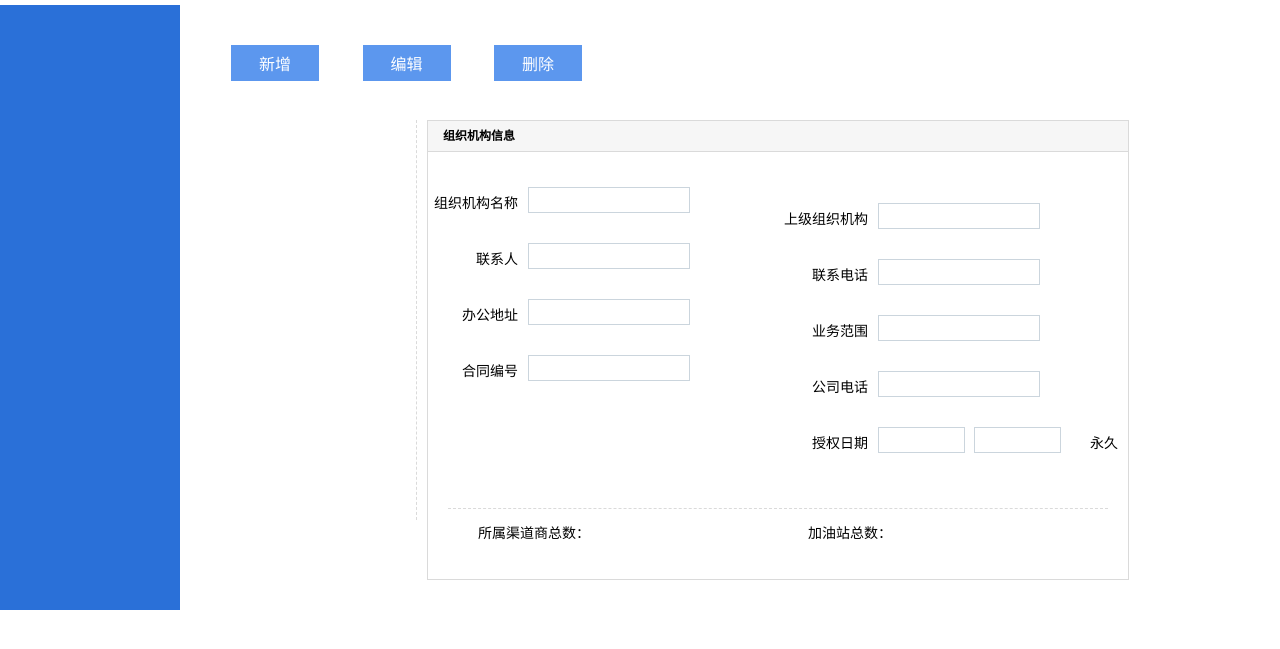
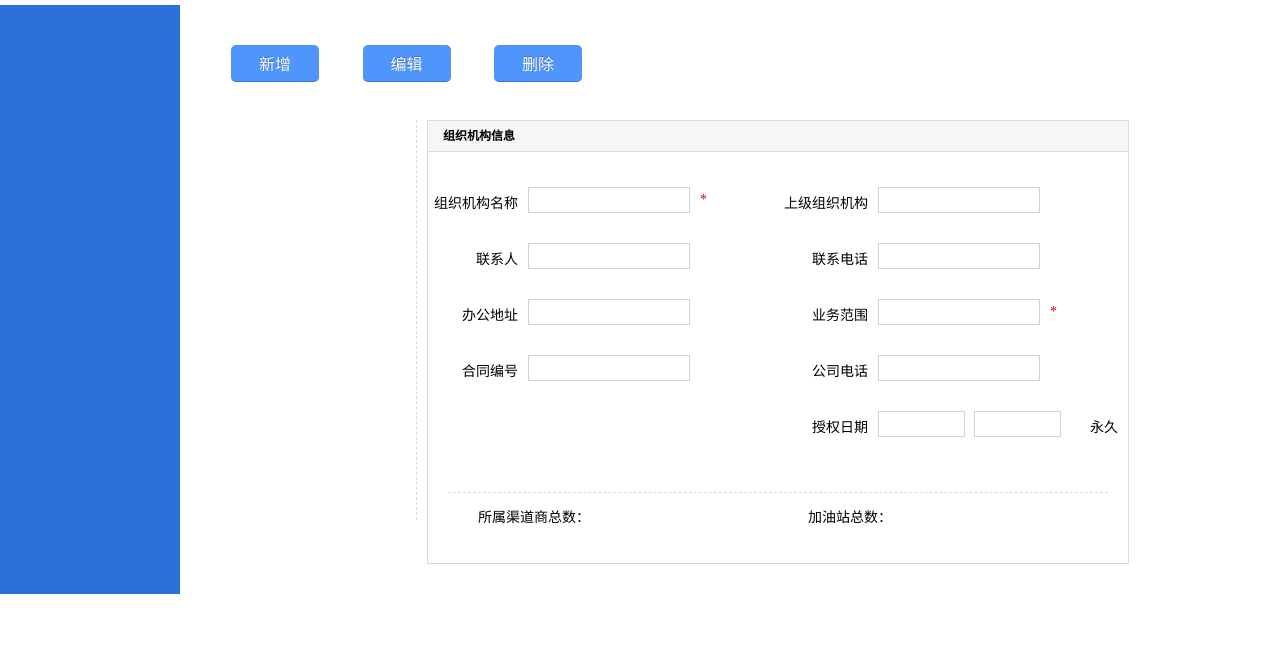
Before and after one commit to lilinchun1/gas_station_erp, a PHP site: page /qdAdmin/Tpl/configuration/org_index.html in a window 1280 px wide. Shown: the top 649 px of the page. Run offline with PHP 8.4, Linux system fonts and the light colour scheme.

Commit message:
624样式调整上午end

```diff
--- a/Public/js/default_load.js
+++ b/Public/js/default_load.js
@@ -1,12 +1,14 @@
 $(function(){
 	//可查看url集合str
 	var urlStr = $(".urlStr").val();
+	//alert(urlStr);
 	//当前页面url
 	var nowUrl = $(".nowUrl").val();
 	//当前页面菜单
 	var dom = $(".url_link");
 	for(key = 0;key < dom.length;key++){
 		thisUrl = dom.eq(key).attr("url")+",";
+		//alert(thisUrl);
 		//控制可查看页面显示
 		if(urlStr.indexOf(thisUrl) >= 0){
 			dom.eq(key).show();
--- a/Public/sass/_reset.scss
+++ b/Public/sass/_reset.scss
@@ -2,7 +2,7 @@
 /*common*/
 @charset "UTF-8";
 *			{ margin:0; padding:0; border:0;}
-body		{ font-size:14px; font-family: "SimHei","Microsoft Yahei"; background-color:#fff; }
+body		{ font-size:14px; font-family: "Microsoft Yahei","SimHei"; background-color:#fff; }
 ol,ul,li	{ list-style-type:none; margin:0; padding:0;}
 a			{ text-decoration:none; color:#767676;}
 a:hover		{ color:#346eb4;}
--- a/Public/sass/configuration.scss
+++ b/Public/sass/configuration.scss
@@ -1,6 +1,7 @@
 @charset "UTF-8";
 @import "reset";
 @import "font";
+$btns-color:#5095fc;
 $nav-height:40px; //主导航高度
 $aside-bg:#34acd8;//侧边栏背景色
 $border-color:#dadada; //通用边框颜色
@@ -10,21 +11,21 @@
 $bg-color:#f6f6f6;
 $min-width-kuang:965px;
 $min-width-kuang2:750px;
-$color-main:#2581e5; //主配色
+$color-main:#2a70d8; //主配色
 $heiti:"SimHei";
 %bdrs{//通用圆角边框
   border-radius: 5px;
 }
 %edit-btn{  //通用按钮样式
   padding: 6px 28px;
- /* box-shadow: 0 1px 3px rgba(0,0,0,.6);
+ /* box-shadow: 0 1px 3px rgba(0,0,0,.6);*/
   border-bottom: 1px solid rgba(0,0,0,.25);
   text-shadow: 0 -1px 1px rgba(0,0,0,.25);
-  border-radius: 5px;*/
+  border-radius: 5px;
   font-size: 16px;
   font-family: 'Microsoft Yahei';
   color: #ffffff;
-  background: $font-h-color;
+  background: $btns-color;
   cursor: pointer;
   @extend %trans-all;
     &:hover{
@@ -59,6 +60,9 @@
   background: $bg-color;}
 .fthover{
   color: $font-h-color;}
+
+
+
 /*通用头部*/
 .head-wrap{background: #2581e5 url(../../Public/image/nav_bg.png) top right repeat-y;}
 #head{
@@ -150,25 +154,28 @@
   min-width: 886px;
   height: $nav-height;
   border-bottom : 1px solid $border-color;
-  box-shadow: 0px 1px 5px rgba(180,180,180,0.3);
+  box-shadow: 0px 1px 1px rgba(180,180,180,0.3);
 }
 .main-nav{
   line-height: $nav-height;
+  float: right;
     li{
       @extend  %trans-all;
       padding: 0 30px;
       height: $nav-height;
       float: left;
       border-right: 1px solid $color-main;
-      background:url(../../Public/image/nav_btn-bg.png) 0 0 repeat-x;
+/*      background: $font-h-color;*/
+      /*background:url(../../Public/image/nav_btn-bg.png) 0 0 repeat-x;*/
         a{
           color: #ffffff;
           font-size: 16px;}
         &:hover{
-        background:url(../../Public/image/nav_btn-bg2.png) 0 0 repeat-x;
+      /*  background:url(../../Public/image/nav_btn-bg2.png) 0 0 repeat-x;*/
+          background: rgba(61, 205, 255, .6);
           a{
             @extend  %trans-all;
-            color: #000000;
+            color: #fff;
           }
       }
         a{
@@ -176,8 +183,9 @@
 
           }
     }
-  .active{ background:url(../../Public/image/nav_btn-bg2.png) 0 0 repeat-x;
-      a{color: #000;}
+  .active{ /*background:url(../../Public/image/nav_btn-bg2.png) 0 0 repeat-x;*/
+            background: rgba(61, 205, 255, .6);
+              a{color: #fff;}
   }
 }
 
@@ -288,6 +296,7 @@
       }
     .info-right{
       @extend .info-left;
+      min-height: 280px;
     }
     label{
       float: left;
@@ -337,7 +346,7 @@
   margin: 0 auto;
   width: 98%;
   background: #ffffff;
-  border-bottom: 1px dashed $border-color;
+  border: 1px solid $border-color;
     label{
       padding:0 10px 0 0;}
 }
@@ -577,6 +586,8 @@
       width: 202px;
       margin-left: 110px;
     }
+    .haf-input{
+      width: 80px;}
 }
 .index-login-con-tt1 {
   margin-left: 110px;
@@ -640,7 +651,7 @@
   text-indent: 0;
 }
 .channel-index-btns{
-  border: 1px solid $border-color;
+
   padding-bottom: 20px;}
 .channel-tab{
   margin: 0 auto;
@@ -782,6 +793,9 @@
 }
 .yellow-color{
   color: #ffaf04;
+}
+.pdl10{
+  padding: 0 10px;
 }
 .station-state-list{
   padding: 0 0;
--- a/Tpl/configuration/login_index.html
+++ b/Tpl/configuration/login_index.html
@@ -22,7 +22,7 @@
             <p><label for="username">用户名:</label><input type="text" name="username" id="username" AUTOCOMPLETE="off" class="index-login-input"/></p>
             <p><label for="password">密&nbsp;&nbsp;&nbsp;码:</label><input type="password" name="password" id="password" AUTOCOMPLETE="off" /></p>
             <p>
-                <label for="verify">验证码:</label><input type="text" name="verify" id="verify" AUTOCOMPLETE="off" class="index-login-input"/>
+                <label for="verify">验证码:</label><input type="text" name="verify" id="verify" AUTOCOMPLETE="off" class="index-login-input haf-input"/>
                 <img src="{:U('configuration/Login/verify')}" id="verifyImg" height="28" />
                 <a href="#" onclick="fleshVerify()">换一换</a>
             </p>
--- a/Tpl/configuration/org_index.html
+++ b/Tpl/configuration/org_index.html
@@ -54,19 +54,19 @@
                 </div>
                 <div class="org-right-info" id="j_org">
                     <h3>组织机构信息</h3>
-						<input type="text" id="agent_id_hid" value=""/>
-						<input type="text" id="agent_pid_hid" value=""/>
                         <div class="info-left cf">
-                            <label for="change_agent_name_txt">组织机构名称</label><input type="text" name="" id="change_agent_name_txt" readonly="true" class="input-org-info"/>
+                            <label for="change_agent_name_txt">组织机构名称</label><input type="text" name="" id="change_agent_name_txt" readonly="true" class="input-org-info"/><i class="red-color pdl10">*</i>
                             <label for="linkman">联系人</label><input readonly="true" type="text" name="" id="change_legal_txt" class="input-org-info"/>
                             <label for="address">办公地址</label><input readonly="true" type="text" name="" id="change_companyAddr_txt" class="input-org-info"/>
                             <label for="contract-number">合同编号</label><input readonly="true" type="text" name="" id="change_contract_number_txt" class="input-org-info"/>
+                            <input type="text" id="agent_id_hid" value=""/>
+                            <input type="text" id="agent_pid_hid" value=""/>
                         </div>
-                        <div class="info-right cf">
+                    <div class="info-right cf">
 
                             <label for="org-s">上级组织机构</label><input readonly="true" type="text" name="" id="father_agent_name" class="input-org-info"/>
                             <label for="phone">联系电话</label><input readonly="true" type="text" name="" id="change_legal_tel_txt" class="input-org-info"/>
-                            <label for="yw-are">业务范围</label><input readonly="true" type="text" name="" id="area_name" class="input-org-info"/>
+                            <label for="yw-are">业务范围</label><input readonly="true" type="text" name="" id="area_name" class="input-org-info"/><i class="red-color pdl10">*</i>
 
 
 
@@ -100,7 +100,7 @@
         <h3>组织机构信息</h3>
         <form action="">
             <div class="info-left cf">
-                <label for="org">组织机构名称</label><input type="text" name="" id="j_add_org" class="input-org-info"/>
+                <label for="org">组织机构名称</label><input type="text" name="" id="j_add_org" class="input-org-info"/><i class="red-color pdl10">*</i>
                 <label for="linkman">联系人</label><input type="text" name="" id="j_add_linkman" class="input-org-info"/>
                 <label for="address">办公地址</label><input type="text" name="" id="j_add_address" class="input-org-info"/>
                 <label for="contract-number">合同编号</label><input type="text" name="" id="j_add_contract-number" class="input-org-info"/>
@@ -108,7 +108,7 @@
             <div class="info-right cf">
                 <label for="org-s">上级组织机构</label><input type="text" name="" id="j_add_org-s" class="input-org-info" readonly="readonly" />
                 <label for="phone">联系电话</label><input type="text" name="" id="j_add_phone" class="input-org-info"/>
-                <label for="yw-are">业务范围</label><input type="text" name="" id="restxts" class="input-org-info" readonly="readonly"/>
+                <label for="yw-are">业务范围</label><input type="text" name="" id="restxts" class="input-org-info" readonly="readonly"/><i class="red-color pdl10">*</i>
 				<input name="test"  id="j-choose" value="选择" type="button"/>
 				<input type='hidden' id='resvals' value=''>
 
```
Also changed, not shown: Public/css/configuration.css, Public/image/longin_bg.png, Public/image/nav_bg.png, 6 other files. Lines whose indentation alone changed are shown as unchanged.
